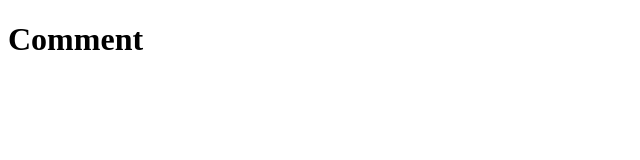
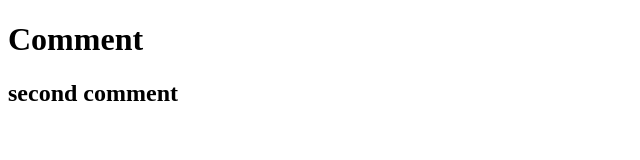
Before and after one commit to Mayank-Tiwari12/new-project-, a plain HTML site: page index.html in a window 1280 px wide. Shown: the whole page, without its empty margins (0-640 px from the left). Drawn offline with Linux system fonts and the light colour scheme.

Commit message:
third comment"

```diff
--- a/index.html
+++ b/index.html
@@ -8,5 +8,6 @@
 </head>
 <body>
     <h1>Comment</h1>
+    <h2>second comment</h2>
 </body>
 </html>
```
